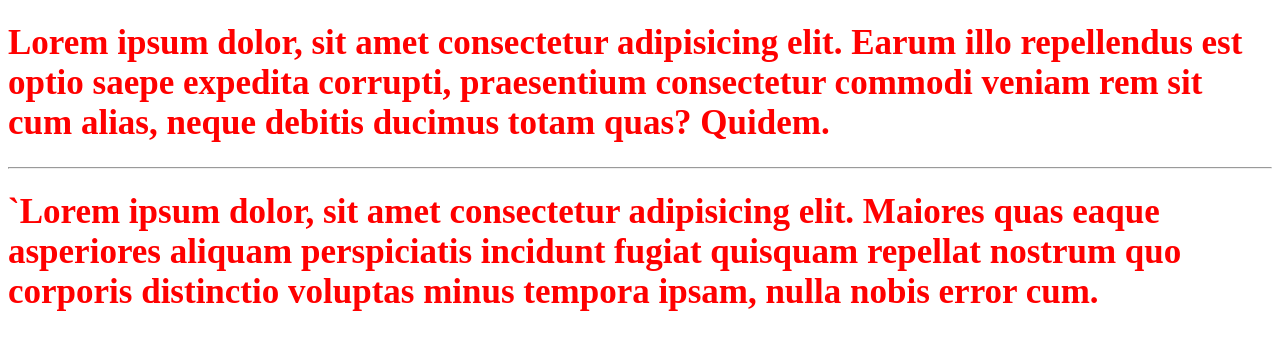
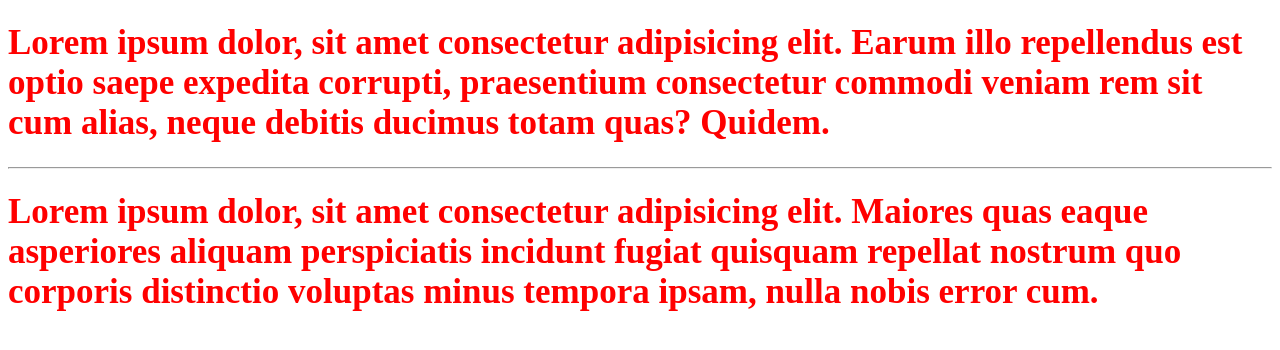
Before and after one commit to Brunnomk/Repositorio-GitHub, a plain HTML site: page index.html in a window 1280 px wide. Drawn offline with Linux system fonts and the light colour scheme.

Commit message:
m
modifiquei

```diff
--- a/index.html
+++ b/index.html
@@ -14,6 +14,6 @@
 <body>
     <h1>Lorem ipsum dolor, sit amet consectetur adipisicing elit. Earum illo repellendus est optio saepe expedita corrupti, praesentium consectetur commodi veniam rem sit cum alias, neque debitis ducimus totam quas? Quidem.</h1>
 <hr>
-    <h1>`Lorem ipsum dolor, sit amet consectetur adipisicing elit. Maiores quas eaque asperiores aliquam perspiciatis incidunt fugiat quisquam repellat nostrum quo corporis distinctio voluptas minus tempora ipsam, nulla nobis error cum.</h1>
+    <h1>Lorem ipsum dolor, sit amet consectetur adipisicing elit. Maiores quas eaque asperiores aliquam perspiciatis incidunt fugiat quisquam repellat nostrum quo corporis distinctio voluptas minus tempora ipsam, nulla nobis error cum.</h1>
 </body>
 </html>
```
